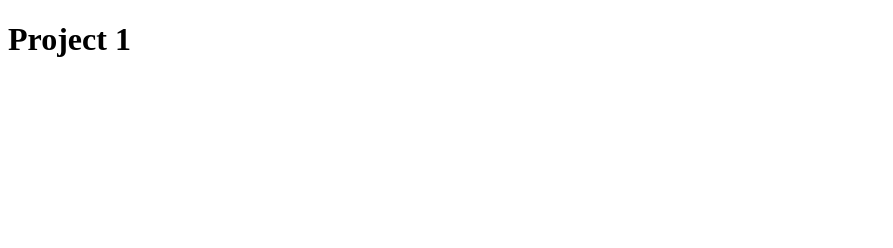
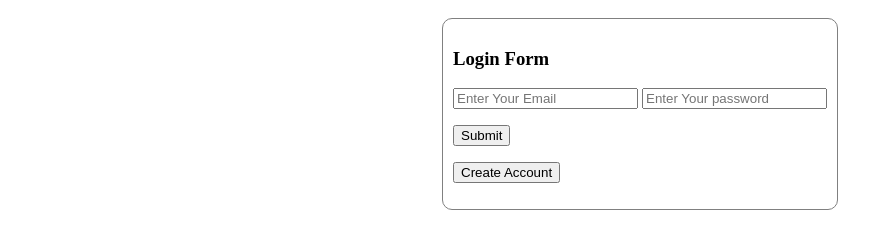
Before and after one commit to Aryan100604/Aryan100604.github.io, a plain HTML site: page p1/index.html in a window 1280 px wide. Shown: the whole page, without its empty margins (0-893 px from the left). Drawn offline with Linux system fonts and the light colour scheme.

Commit message:
Add form with javascript

```diff
--- a/p1/index.html
+++ b/p1/index.html
@@ -4,8 +4,10 @@
     <meta charset="UTF-8" />
     <meta name="viewport" content="width=device-width, initial-scale=1.0" />
     <title>Document</title>
+    <link rel="stylesheet" href="style.css" />
   </head>
-  <body>
-    <h1>Project 1</h1>
+  <body onload="loginForm()">
+    <div id="root" class="container"></div>
+    <script src="script.js"></script>
   </body>
 </html>
--- /dev/null
+++ b/p1/script.js
@@ -0,0 +1,31 @@
+const loginForm = () => {
+  const str = `<div>
+    <h3>Login Form</h3>
+    <input type="email" placeholder="Enter Your Email" />
+    <input type="password" placeholder="Enter Your password" />
+    <p><button onclick='showHome()'>Submit</button></p>
+    <p><button onclick='registerForm()'>Create Account</button></p>
+    `;
+  root.innerHTML = str + "</div>";
+};
+
+const registerForm = () => {
+  const str = `<div>
+    <h3>Registration Form</h3>
+    <input type="text" placeholder="Enter Your Name"
+        />
+    <input type="email"  placeholder="Enter Your Email" />
+    <input type="password" placeholder="Enter Your password" />
+    <p><button onclick='loginForm()'>Submit</button></p>
+    <p><button onclick='loginForm()'>Already a member? Login here...</button></p>
+    `;
+  root.innerHTML = str + "</div>";
+};
+
+const showHome = () => {
+  const str = `<div>
+    <h3>Welcome</h3>
+    <p><button onclick='loginForm()'>Logout</button></p>
+    `;
+  root.innerHTML = str + "</div>";
+};
--- /dev/null
+++ b/p1/style.css
@@ -0,0 +1,12 @@
+.container {
+  display: flex;
+  justify-content: center;
+}
+
+.container div {
+  align-items: center;
+  border: 1px solid gray;
+  padding: 10px;
+  margin: 10px;
+  border-radius: 10px;
+}
```
Also changed, not shown: p2/script.js (added), p2/styles.css (added).
